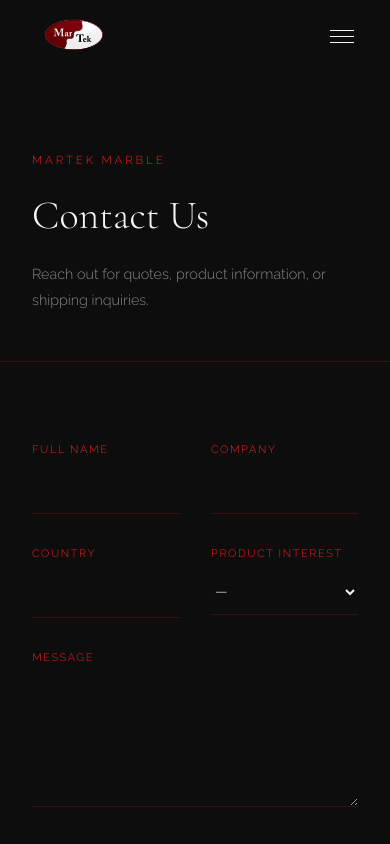
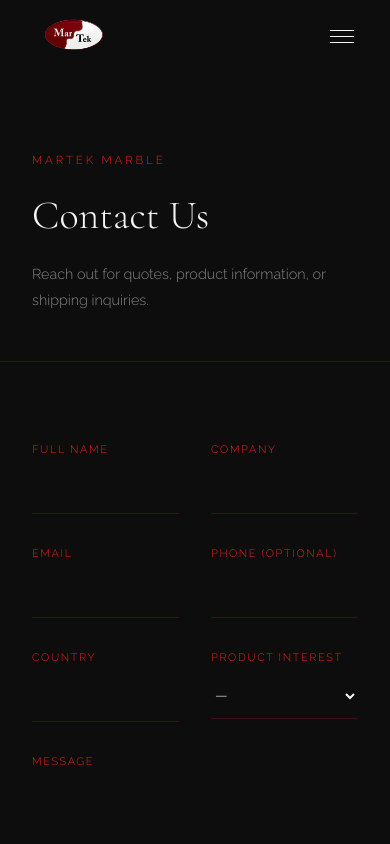
Before and after one commit to canmenzo/MartekMarble.com, a Next.js app: page /contact in a window 390 px wide. Shown: the top 844 px of the page. Built offline with nearby package versions, Linux system fonts and the light colour scheme.

Commit message:
Add email (required) and phone (optional) fields to contact form; make product interest required

```diff
--- a/app/contact/page.tsx
+++ b/app/contact/page.tsx
@@ -98,17 +98,28 @@ export default function ContactPage() {
 
                 <div style={{ display: 'grid', gridTemplateColumns: '1fr 1fr', gap: '2rem' }}>
                   <div>
+                    <label style={labelStyle}>{C.form.email}</label>
+                    <input name="email" type="email" required style={inputStyle} />
+                  </div>
+                  <div>
+                    <label style={labelStyle}>{C.form.phone}</label>
+                    <input name="phone" type="tel" style={inputStyle} />
+                  </div>
+                </div>
+
+                <div style={{ display: 'grid', gridTemplateColumns: '1fr 1fr', gap: '2rem' }}>
+                  <div>
                     <label style={labelStyle}>{C.form.country}</label>
                     <input name="country" style={inputStyle} />
                   </div>
                   <div>
                     <label style={labelStyle}>{C.form.interest}</label>
-                    <select name="interest" style={{ ...inputStyle, cursor: 'pointer', backgroundImage: 'none' }}>
+                    <select name="interest" required style={{ ...inputStyle, cursor: 'pointer', backgroundImage: 'none' }}>
                       <option value="" style={{ background: '#111' }}>—</option>
                       {products.map(p => (
                         <option key={p.id} value={p.name.en} style={{ background: '#111' }}>{p.name[lang]}</option>
                       ))}
-                      <option value="General" style={{ background: '#111' }}>{lang === 'en' ? 'General Inquiry' : 'Genel Soru'}</option>
+                      <option value="General" style={{ background: '#111' }}>{lang === 'en' ? 'General Inquiry' : lang === 'tr' ? 'Genel Soru' : lang === 'es' ? 'Consulta General' : 'Consulta Geral'}</option>
                     </select>
                   </div>
                 </div>
--- a/lib/translations.ts
+++ b/lib/translations.ts
@@ -64,8 +64,8 @@ export const t = {
         { name: 'İzmir', desc: 'Aegean Port' },
         { name: 'İzmir Aliağa', desc: 'Aegean Port' },
         { name: 'Mersin', desc: 'Mediterranean Port' },
-        { name: 'Gemlik', desc: 'Marmara Region Port' },
-        { name: 'Tekirdağ', desc: 'Thrace Region Port' },
+        { name: 'Gemlik', desc: 'Marmara Port' },
+        { name: 'Tekirdağ', desc: 'Thrace Port' },
       ],
       quality_heading: 'Quality Assurance',
       quality: 'All products are factory-processed and quality-checked before shipment. We work only with trusted quarries and production facilities.',
@@ -92,6 +92,8 @@ export const t = {
         name: 'Full Name',
         company: 'Company',
         country: 'Country',
+        email: 'Email',
+        phone: 'Phone (optional)',
         interest: 'Product Interest',
         message: 'Message',
         send: 'Send Message',
@@ -184,6 +186,8 @@ export const t = {
         name: 'Ad Soyad',
         company: 'Şirket',
         country: 'Ülke',
+        email: 'E-posta',
+        phone: 'Telefon (opsiyonel)',
         interest: 'Ürün İlgi Alanı',
         message: 'Mesaj',
         send: 'Mesaj Gönder',
@@ -276,6 +280,8 @@ export const t = {
         name: 'Nombre Completo',
         company: 'Empresa',
         country: 'País',
+        email: 'Correo Electrónico',
+        phone: 'Teléfono (opcional)',
         interest: 'Producto de Interés',
         message: 'Mensaje',
         send: 'Enviar Mensaje',
@@ -368,6 +374,8 @@ export const t = {
         name: 'Nome Completo',
         company: 'Empresa',
         country: 'País',
+        email: 'E-mail',
+        phone: 'Telefone (opcional)',
         interest: 'Produto de Interesse',
         message: 'Mensagem',
         send: 'Enviar Mensagem',
```
